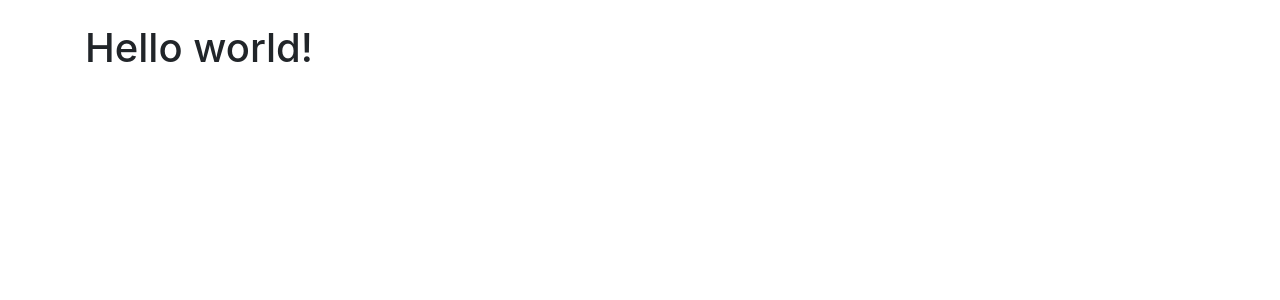
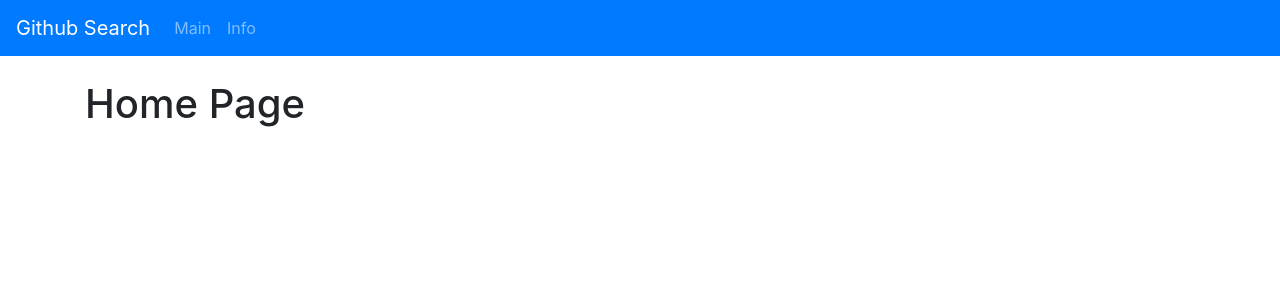
Before and after one commit to kelevra-pro/github-search-api, a React (Create React App) app: page / in a window 1280 px wide. Shown: the top 300 px of the page. Built offline with nearby package versions, Linux system fonts and the light colour scheme.

Commit message:
add nav (#5)
* add bootstrap

* add nav

```diff
--- a/src/App.js
+++ b/src/App.js
@@ -1,10 +1,15 @@
 import React from 'react';
+import { Navbar } from './components/Navbar';
+import { Home } from './pages/Home';
 
 function App() {
   return (
-    <div className="container pt-4">
-      <h1>Hello world!</h1>
-    </div>
+    <>
+      <Navbar/>
+      <div className="container pt-4">
+        <Home/>
+      </div>
+    </>
   );
 }
 
--- /dev/null
+++ b/src/components/Navbar.js
@@ -0,0 +1,17 @@
+import React from 'react';
+
+export const Navbar = () => (
+  <nav className="navbar navbar-dark bg-primary navbar-expand-lg">
+    <div className="navbar-brand">
+      Github Search
+    </div>
+    <ul className="navbar-nav">
+      <li className="nav-item">
+        <a href="/" className="nav-link">Main</a>
+      </li>
+      <li className="nav-item">
+        <a href="/info" className="nav-link">Info</a>
+      </li>
+    </ul>
+  </nav>
+);
--- /dev/null
+++ b/src/pages/Home.js
@@ -0,0 +1,9 @@
+import React from 'react';
+
+export const Home = () => {
+  return (
+    <div>
+      <h1>Home Page</h1>
+    </div>
+  );
+};
```
Also changed, not shown: src/pages/About.js (added, +9 -0 lines), src/pages/Profile.js (added, +9 -0 lines).
